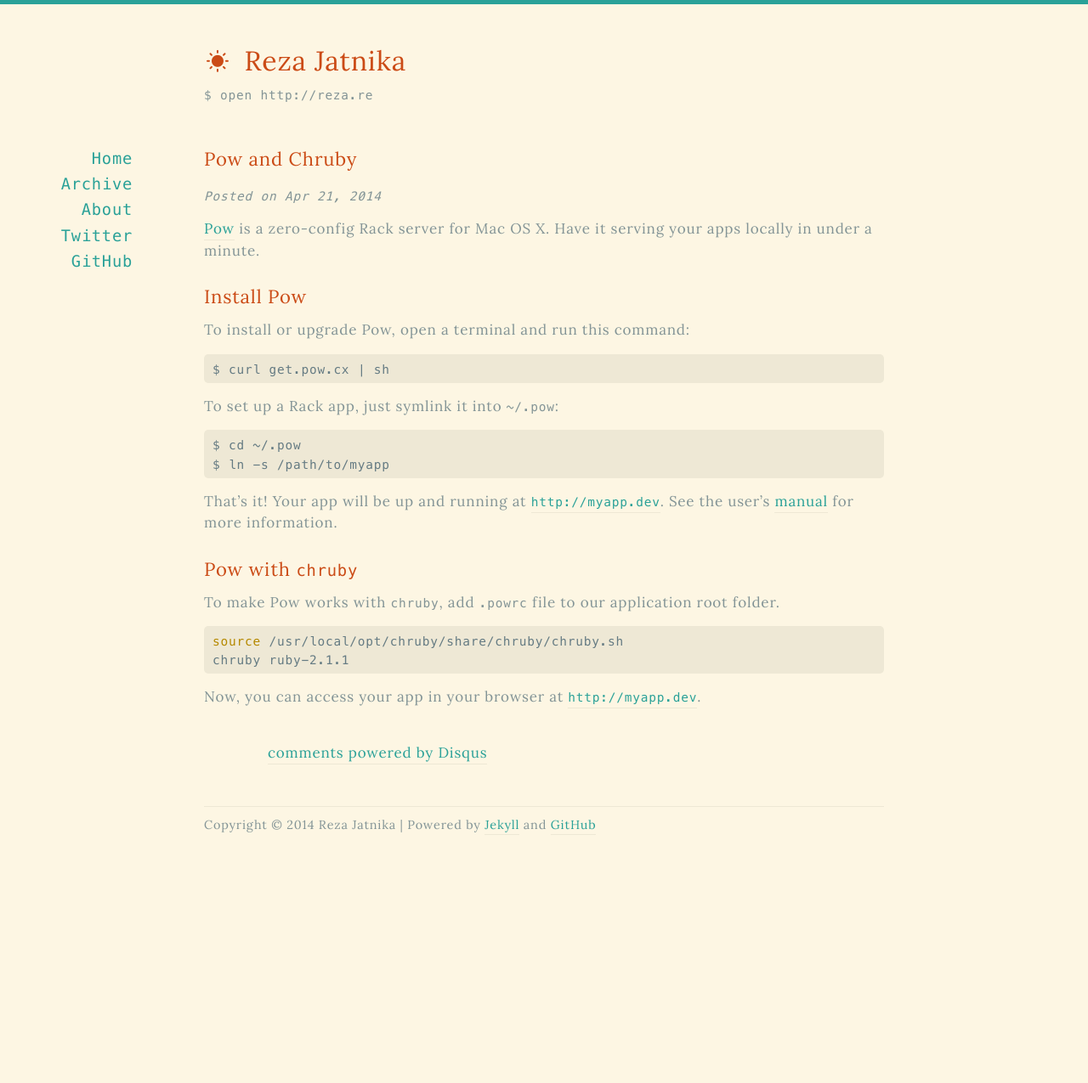
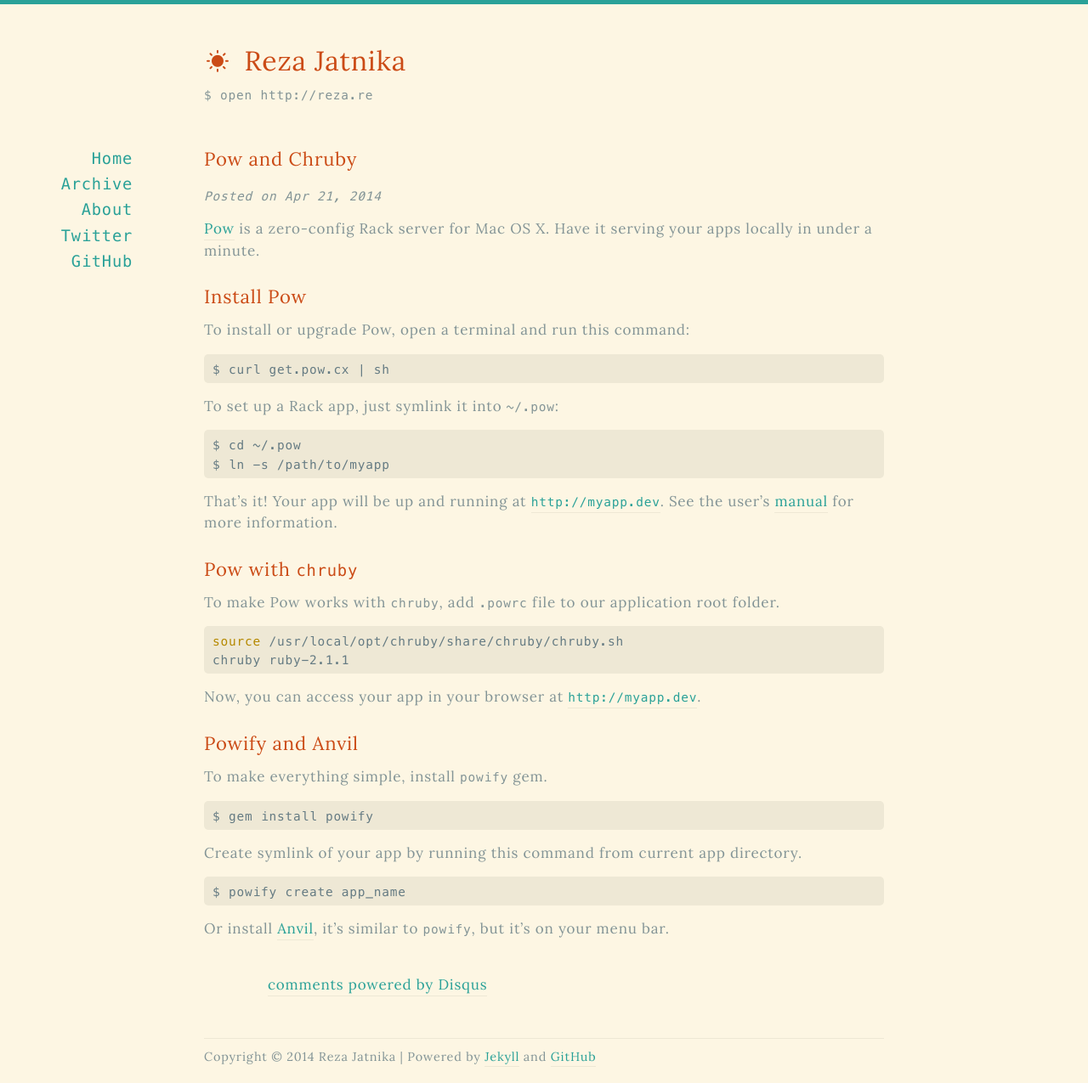
Before and after one commit to rezajatnika/rezajatnika.github.io, a Jekyll site: the page built from _posts/2014-04-21-pow-and-chruby.md, in a window 1280 px wide. Shown: the whole page at 85% size. Built offline with Jekyll 4.4.1, drawn with Linux system fonts in a browser that asks for light colours; nearby versions of some CDN libraries; Markdown is read by kramdown in place of the engine named in the settings; comment, search, counter and statistics services are not loaded; before the commit the page ends 1002 px from its top, so only the background shows below that.

Commit message:
Update posts

```diff
--- a/_posts/2014-04-21-pow-and-chruby.md
+++ b/_posts/2014-04-21-pow-and-chruby.md
@@ -31,3 +31,14 @@ chruby ruby-2.1.1
 {% endhighlight %}
 
 Now, you can access your app in your browser at [`http://myapp.dev`](#).
+
+# Powify and Anvil
+To make everything simple, install `powify` gem.
+
+    $ gem install powify
+
+Create symlink of your app by running this command from current app directory.
+
+    $ powify create app_name
+
+Or install [Anvil](http://anvilformac.com), it's similar to `powify`, but it's on your menu bar.
```
Also changed, not shown: _drafts/2014-04-23-moving-to-github-pages.md (deleted, +0 -5 lines), _posts/2014-03-22-rails-debug-dump.md (+1 -3 lines), _posts/2014-04-21-ruby-on-rails-on-mac-os-x-10-dot-9.md (+1 -1 lines), _posts/2014-04-23-creating-automatic-new-post-command-for-jekyll.md (+1 -1 lines), _posts/2014-04-23-moving-to-github-pages.md (+2 -0 lines), 1 other file.
